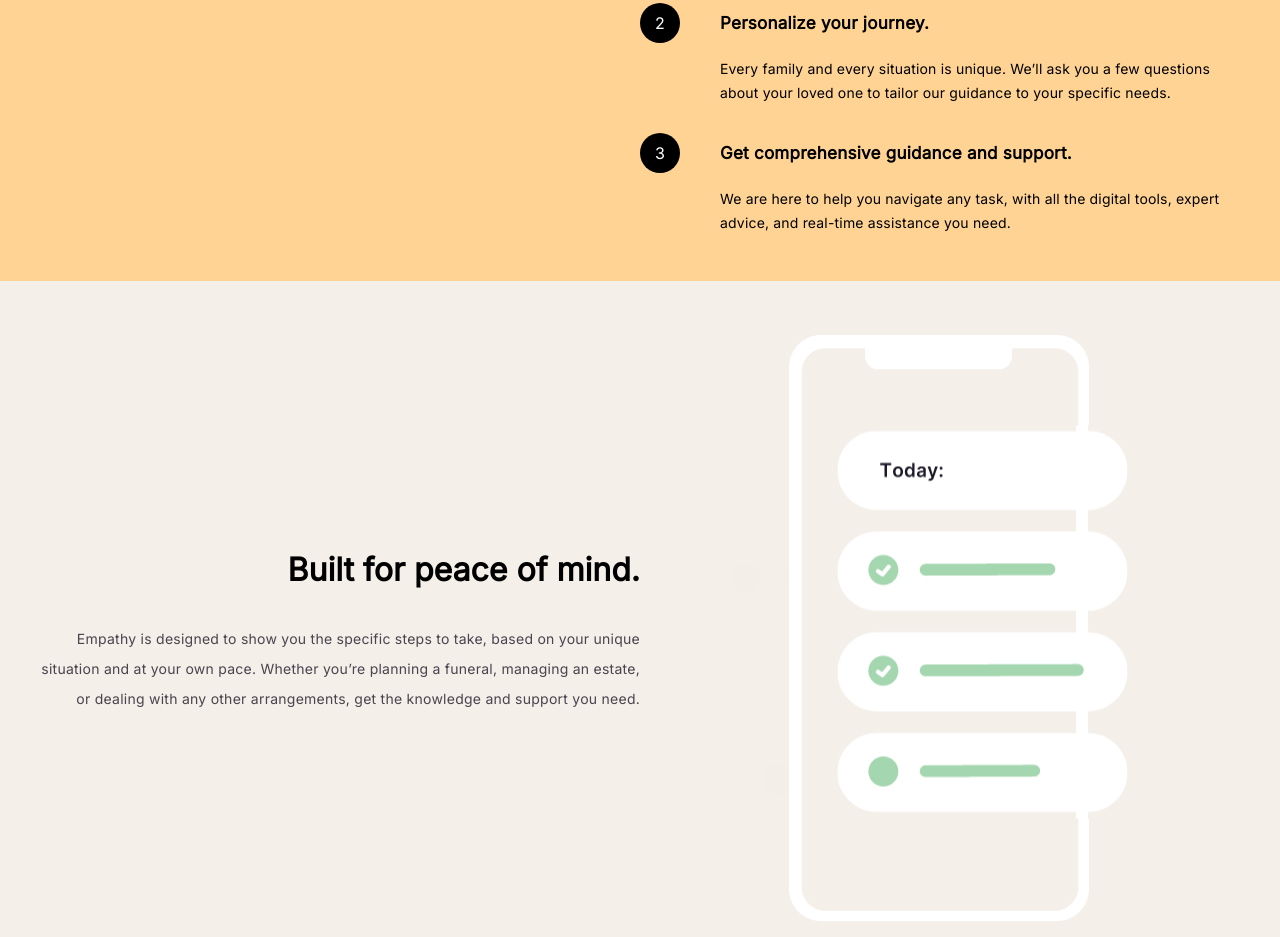
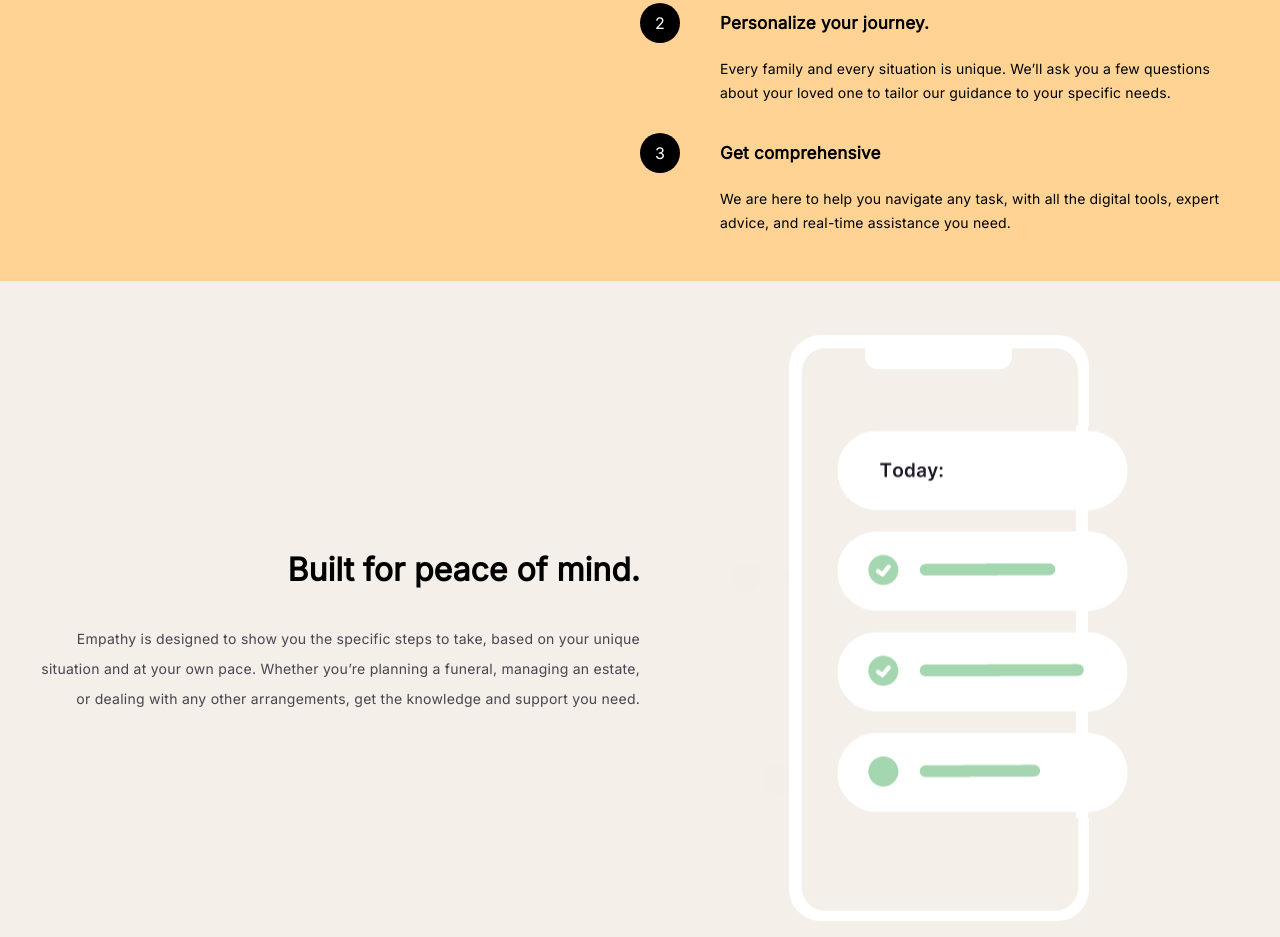
Before and after one commit to CrUeLGeRoI/empathy, a plain HTML site: page index.html in a window 1280 px wide. Shown: the part 1237-2174 px from the top of the page. Drawn offline with nearby package versions, Linux system fonts and the light colour scheme.

Commit message:
Update index.html

```diff
--- a/index.html
+++ b/index.html
@@ -105,7 +105,7 @@
                             <span>3</span>
                         </div>
 
-                        <p class="right_block__title">Get comprehensive guidance and support.</p>
+                        <p class="right_block__title">Get comprehensive</p>
                         <p class="right_block__text">We are here to help you navigate any task, with all the digital tools, expert advice, and real-time assistance you need.</p>
                     </div>
 
```
